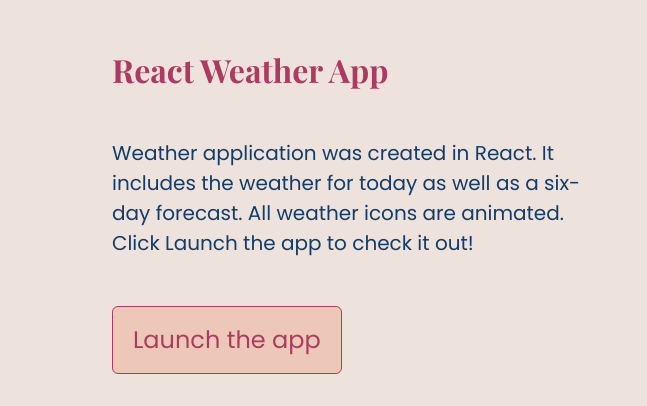
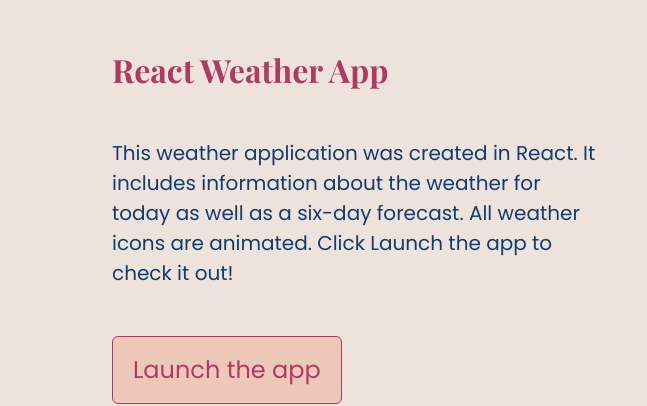
Before and after one commit to jane-ovcharenko/portfolio-project, a plain HTML site: page work.html in a window 1280 px wide. Shown: the part 129-535 px from the top of the page, 0-647 px from the left. Drawn offline with nearby package versions, Linux system fonts and the light colour scheme.

Commit message:
changed react weather app description

```diff
--- a/work.html
+++ b/work.html
@@ -56,9 +56,10 @@
           <div class="project-description">
             <h2 class="mb-5 project-name">React Weather App</h2>
             <p class="mb-5 description">
-              Weather application was created in React. It includes the weather
-              for today as well as a six-day forecast. All weather icons are
-              animated. Click Launch the app to check it out!
+              This weather application was created in React. It includes
+              information about the weather for today as well as a six-day
+              forecast. All weather icons are animated. Click Launch the app to
+              check it out!
             </p>
             <a
               href="https://graceful-banoffee-dfa298.netlify.app/"
```
